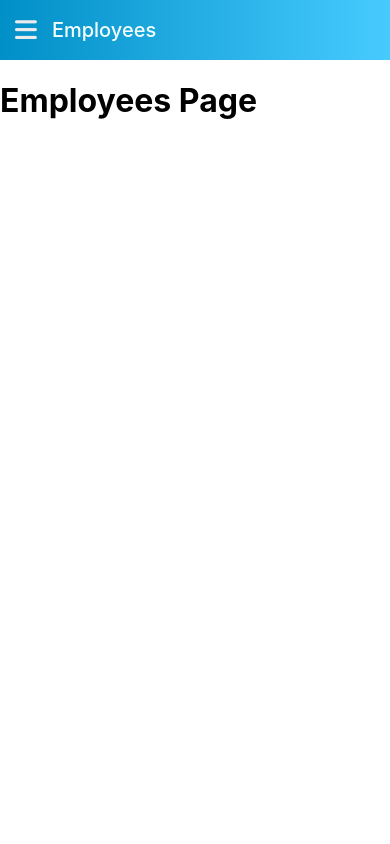
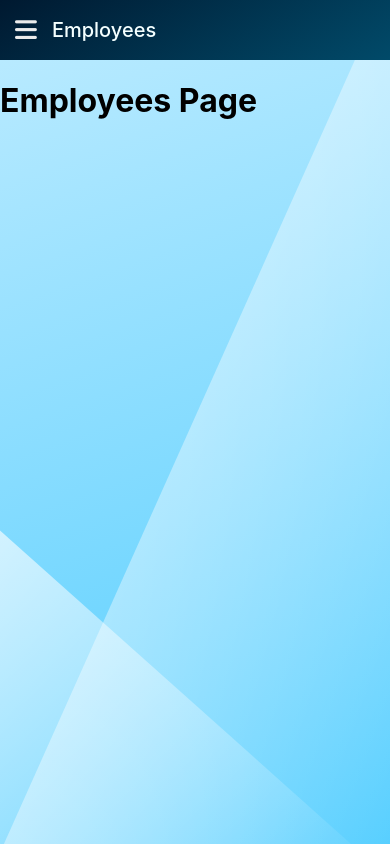
Before and after one commit to Reckadon/EmployeeManagementSite, a React (Create React App) app: page /employees in a window 390 px wide. Built offline with nearby package versions, Linux system fonts and the light colour scheme.

Commit message:
background done and mobile bugs fixed

```diff
--- a/src/components/Container.js
+++ b/src/components/Container.js
@@ -12,10 +12,14 @@ class Container extends Component {
     return (
       <div id="container">
         <TopNav />
-        <Switch>
-          <Route exact path="/" component={Dashboard} />
-          <Route exact path="/employees" component={Employees} />
-        </Switch>
+        <div id="background">
+          <div className="triangle1"></div>
+          <div className="triangle2"></div>
+          <Switch>
+            <Route exact path="/" component={Dashboard} />
+            <Route exact path="/employees" component={Employees} />
+          </Switch>
+        </div>
       </div>
     );
   }
--- a/src/components/TopNav.js
+++ b/src/components/TopNav.js
@@ -3,9 +3,6 @@ import { Route, Switch } from "react-router-dom";
 import "./styles/topnav.css";
 
 class TopNav extends Component {
-  componentDidUpdate() {
-    console.log("topnav");
-  }
   render() {
     return (
       <nav>
--- a/src/components/styles/container.css
+++ b/src/components/styles/container.css
@@ -1,3 +1,55 @@
 #container {
   flex-grow: 1;
+  display: flex;
+  flex-direction: column;
 }
+#background {
+  height: 100%;
+  background: linear-gradient(
+    341deg,
+    rgba(77, 204, 255, 1) 0%,
+    rgba(184, 234, 255, 1) 100%
+  );
+  position: relative;
+}
+.triangle1,
+.triangle2 {
+  position: absolute;
+}
+.triangle1 {
+  height: 55%;
+  width: 55%;
+  clip-path: polygon(0 0, 0 100%, 100% 100%);
+  background: linear-gradient(
+    to right bottom,
+    rgba(255, 255, 255, 0.644),
+    rgba(255, 255, 255, 0.062)
+  );
+  bottom: 0%;
+}
+.triangle2 {
+  height: 110%;
+  width: 55%;
+  clip-path: polygon(100% 0, 0 100%, 100% 100%);
+  background: linear-gradient(
+    to right bottom,
+    rgba(255, 255, 255, 0.726),
+    rgba(255, 255, 255, 0.062)
+  );
+  z-index: 2;
+  right: 0%;
+  bottom: 0%;
+}
+
+@media only screen and (max-width: 480px) {
+  #container {
+    height: 100%;
+  }
+  .triangle1 {
+    height: 40%;
+    width: 90%;
+  }
+  .triangle2 {
+    width: 99%;
+  }
+}
--- a/src/components/styles/navbar.css
+++ b/src/components/styles/navbar.css
@@ -12,11 +12,7 @@
   box-sizing: border-box;
   display: flex;
   flex-direction: column;
-  background: linear-gradient(
-    225deg,
-    rgba(0, 143, 199, 1) 0%,
-    rgb(88, 208, 255) 100%
-  );
+  background: linear-gradient(225deg, rgb(0, 25, 48) 0%, rgb(1, 74, 105) 100%);
   width: 80px;
   height: 100vh;
   overflow: hidden;
@@ -55,7 +51,7 @@ a {
   justify-content: center;
 }
 a.active .fas {
-  color: #00293a;
+  color: #15bdff;
 }
 a > span {
   width: 100%;
@@ -74,7 +70,7 @@ li > span {
 }
 a > span:hover,
 li:hover {
-  background-color: var(--accent-color);
+  background-color: rgba(255, 255, 255, 0.082);
 }
 h4 {
   all: inherit;
@@ -92,7 +88,7 @@ h4 {
   cursor: pointer;
 }
 #extendButton:hover {
-  background-color: #22ade4;
+  background-color: #ffffff4b;
 }
 .fa-chevron-right {
   transition: transform 0.3s cubic-bezier(0.03, 0.64, 1, 1);
@@ -102,6 +98,7 @@ h4 {
   #navbar {
     position: absolute;
     width: 0px;
+    z-index: 10;
     height: 100%;
   }
   h4 {
--- a/src/components/styles/topnav.css
+++ b/src/components/styles/topnav.css
@@ -2,17 +2,14 @@ nav {
   width: 100%;
   display: flex;
   align-items: center;
-  background: linear-gradient(
-    90deg,
-    rgba(0, 143, 199, 1) 0%,
-    rgba(71, 203, 255, 1) 100%
-  );
+  background: linear-gradient(150deg, rgb(0, 25, 48) 0%, rgb(1, 74, 105) 100%);
   color: var(--nav-foreground);
-  height: 80px;
+  min-height: 80px;
+  z-index: 5;
 }
 nav > span {
   text-transform: capitalize;
-  font-size: 24px;
+  font-size: 22px;
   padding: 20px;
   font-weight: 500;
   color: rgb(255, 255, 255);
@@ -24,7 +21,7 @@ nav > span {
 
 @media only screen and (max-width: 480px) {
   nav {
-    height: 60px;
+    min-height: 60px;
   }
   nav > span {
     color: rgb(244, 255, 255);
--- a/src/index.css
+++ b/src/index.css
@@ -1,5 +1,7 @@
+html,
 body {
   margin: 0;
+  height: 100%;
   font-family: -apple-system, BlinkMacSystemFont, "Segoe UI", "Roboto", "Oxygen",
     "Ubuntu", "Cantarell", "Fira Sans", "Droid Sans", "Helvetica Neue",
     sans-serif;
@@ -15,4 +17,7 @@ code {
 #root {
   /*Navbar and container are children*/
   display: flex;
+  height: 100%;
 }
+@media only screen and (max-width: 480px) {
+}
```
